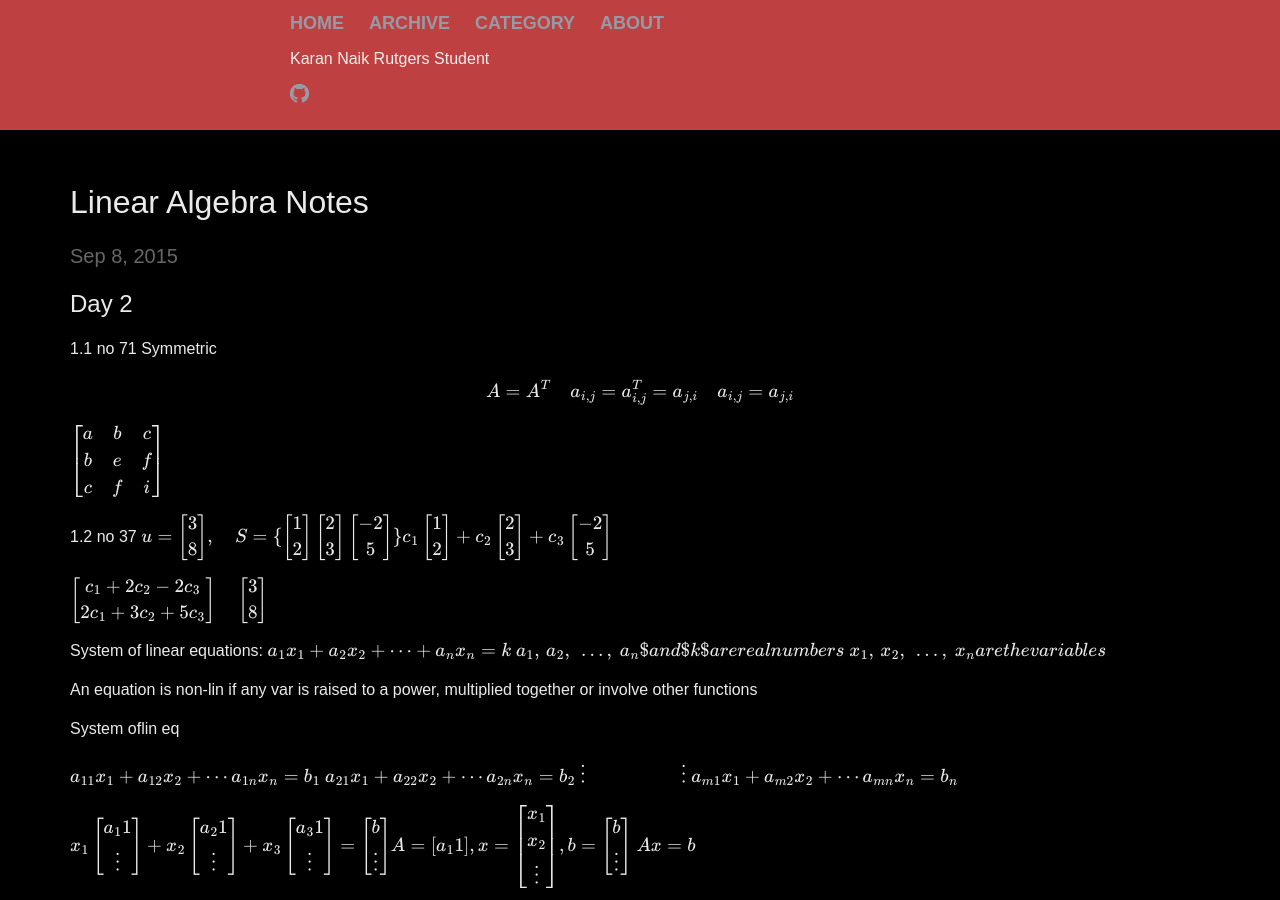
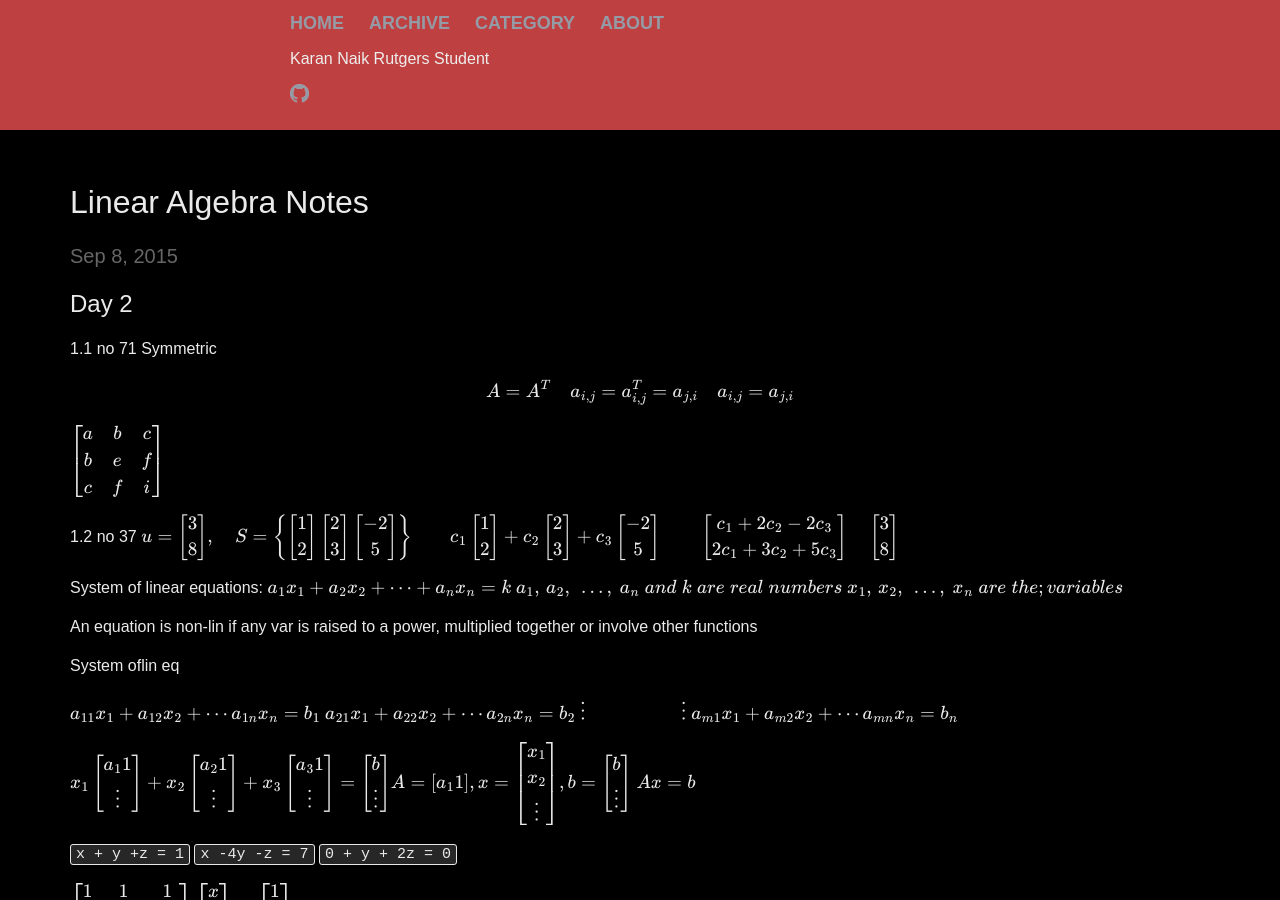
Before and after one commit to knaik/knaik.github.io, a Jekyll site: the page built from _posts/2015-09-08-linear-alg.markdown, in a window 1280 px wide and 900 px high. Built offline with Jekyll 4.4.1, drawn with Linux system fonts in a browser that asks for light colours; formulas are drawn with MathJax 3.

Commit message:
System oflin eq

```diff
--- a/_posts/2015-09-08-linear-alg.markdown
+++ b/_posts/2015-09-08-linear-alg.markdown
@@ -14,26 +14,23 @@
 \\( \begin{bmatrix} a & b & c \\\ b & e & f \\\ c & f & i \end{bmatrix} \\)
 
 1.2 no 37
-\\( u = \begin{bmatrix} 3 \\\ 8 \end{bmatrix} , \quad S = \lbrace \begin{bmatrix} 1 \\\ 2 \end{bmatrix} \begin{bmatrix} 2 \\\ 3 \end{bmatrix} \begin{bmatrix} -2 \\\ 5 \end{bmatrix} \rbrace \\\
-c_1 \begin{bmatrix} 1 \\\ 2 \end{bmatrix} + c_2 \begin{bmatrix} 2 \\\ 3 \end{bmatrix} + c_3 \begin{bmatrix} -2 \\\ 5 \end{bmatrix} \\)
-
-
-\\( \begin{bmatrix} c_1 + 2c_2 - 2c_3 \\\ 2 c_1 + 3c_2 + 5c_3 \end{bmatrix} \quad \begin{bmatrix} 3 \\\ 8 \end{bmatrix} \\)
+\\( u = \begin{bmatrix} 3 \\\ 8 \end{bmatrix} , \quad S = \left\lbrace \begin{bmatrix} 1 \\\ 2 \end{bmatrix} \begin{bmatrix} 2 \\\ 3 \end{bmatrix} \begin{bmatrix} -2 \\\ 5 \end{bmatrix} \right\rbrace \quad \quad
+c_1 \begin{bmatrix} 1 \\\ 2 \end{bmatrix} + c_2 \begin{bmatrix} 2 \\\ 3 \end{bmatrix} + c_3 \begin{bmatrix} -2 \\\ 5 \end{bmatrix} \quad \quad \begin{bmatrix} c_1 + 2c_2 - 2c_3 \\\ 2 c_1 + 3c_2 + 5c_3 \end{bmatrix} \quad \begin{bmatrix} 3 \\\ 8 \end{bmatrix} \\)
 
 System of linear equations:
 \\(  a_1x_1+a_2x_2+\cdots +a_nx_n = k \\\
-     a_1,\, a_2,\ \dots,\ a_n$ and $k$ are real numbers \\\
- x_1,\, x_2,\ \dots,\ x_n are the variables \\)
+     a_1,\, a_2,\ \dots,\ a_n\; and \; k \; are \; real \; numbers \\\
+ x_1,\, x_2,\ \dots,\ x_n \; are \; the; variables \\)
 
 
  An equation is non-lin if any var is raised to a power, multiplied together or involve other functions
 
 System oflin eq
 
-\\(	a_{11}x_1 +  a_{12}x_2 + \cdots a_{1n}x_n =  b_1\\\
-	a_{21}x_1 +  a_{22}x_2 + \cdots a_{2n}x_n =  b_2\\\
+\\(	a_{11} x_1 +  a_{12} x_2 + \cdots a_{1n} x_n =  b_1 \\\
+	a_{21} x_1 +  a_{22} x_2 + \cdots a_{2n} x_n =  b_2 \\\
 	\vdots  \quad \quad \quad \quad \quad  \vdots\\\
-	 a_{m1}x_1 +  a_{m2}x_2 + \cdots a_{mn}x_n =  b_n \\\ \\)
+	 a_{m1} x_1 +  a_{m2} x_2 + \cdots a_{mn} x_n =  b_n \\)
 
 \\( x_1 \begin{bmatrix} a_11 \\\ \vdots \end{bmatrix} +  x_2 \begin{bmatrix} a_21 \\\ \vdots \end{bmatrix} +  x_3 \begin{bmatrix} a_31 \\\ \vdots  \end{bmatrix}   = \begin{bmatrix} b \\\ \vdots  \end{bmatrix} \\
 A =  \begin{bmatrix} a_11 \end{bmatrix} , x = \begin{bmatrix} x_1 \\\ x_2 \\\ \vdots \end{bmatrix} ,  b = \begin{bmatrix} b \\\ \vdots \end{bmatrix} \\\
```
Also changed, not shown: 1 other file.
